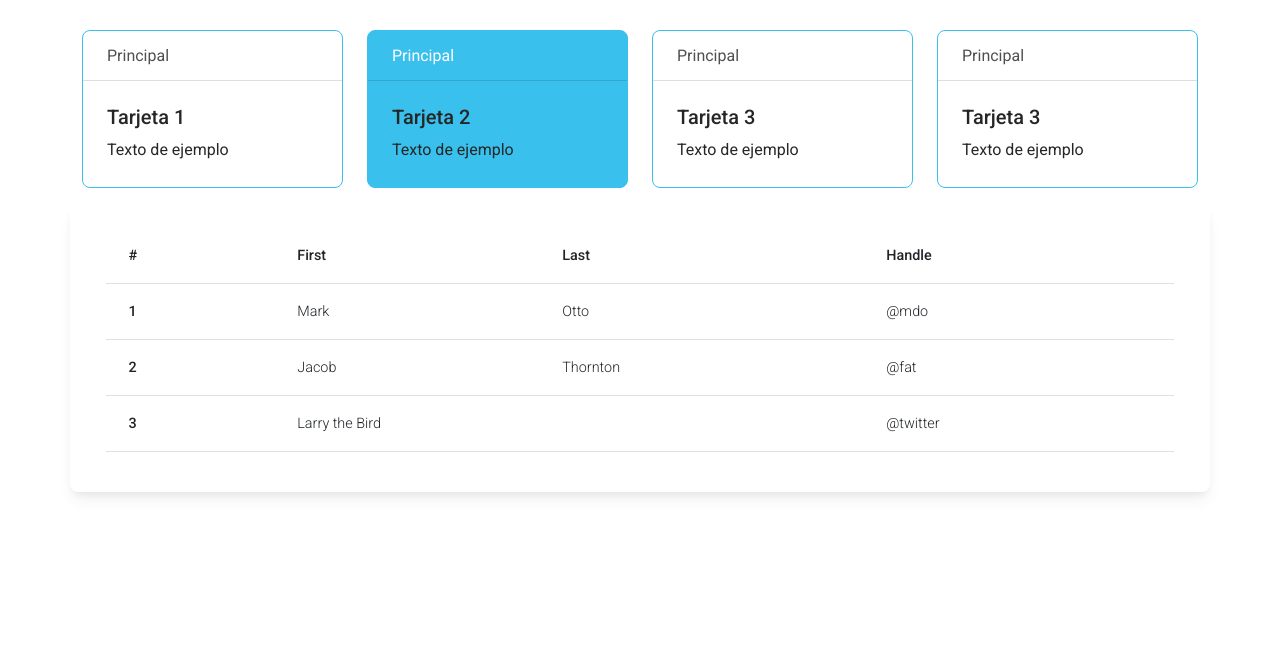
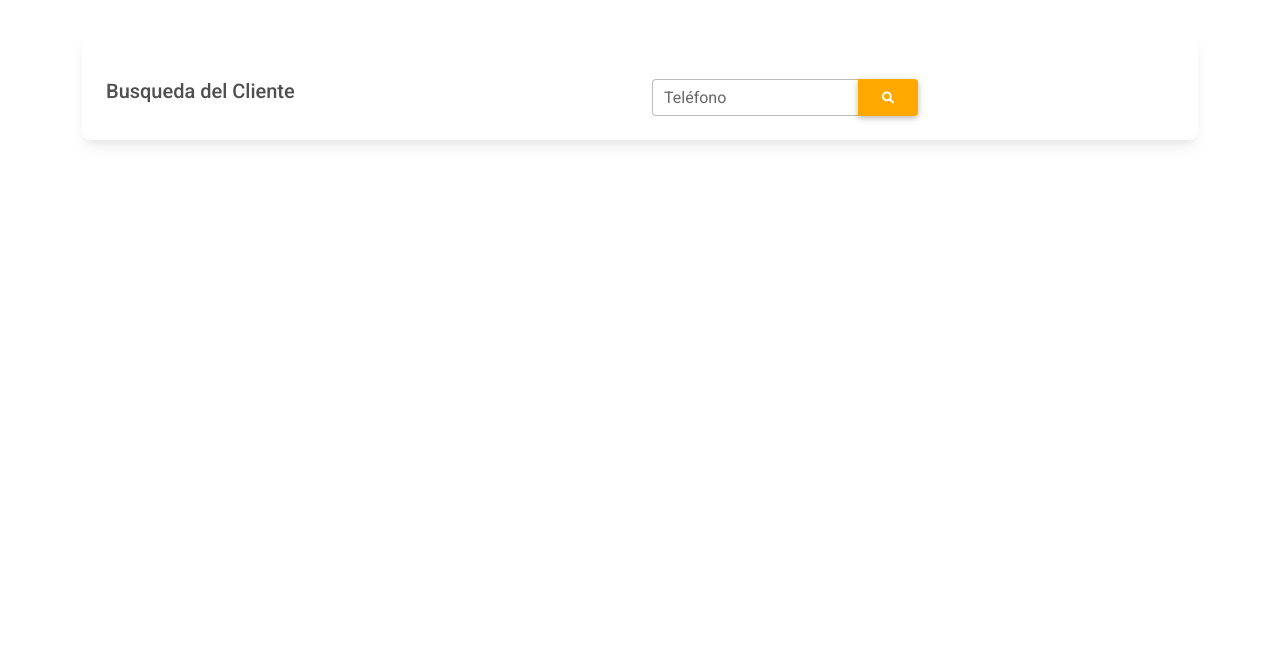
Before and after one commit to aydis20P/SocorritoMixcoacST, a Django app: template mockups/templates/principal.html in a window 1280 px wide. Shown: the part 148-800 px from the top of the page. Run offline with Django 3.2, Linux system fonts and the light colour scheme; the template is opened without the code that fills it, so the values that code supplies are empty; some libraries are stand-ins or nearby versions.

Commit message:
plantilla principal terminada, comienzo de plantilla busqueda-cliente

```diff
--- a/mockups/templates/base.html
+++ b/mockups/templates/base.html
@@ -3,9 +3,9 @@
 <xml:html>
     <head>
         <!-- Nav Bar -->
-        <nav class="navbar navbar-light bg-info">
+        <nav class="navbar navbar-light bg-warning">
             <div class="container-fluid">
-            <a class="navbar-brand" href="">
+            <a class="navbar-brand" href="/">
                 <img
                 src="{% static 'images/logo.jpg' %}"
                 height="100"
@@ -19,6 +19,7 @@
 
         {% block head %}
         <title>Mockups Socorrito</title>
+        <a>esto se puede sobre escribir</a>
         {% endblock head %}
 
         <!-- Font Awesome -->
--- a/mockups/templates/principal.html
+++ b/mockups/templates/principal.html
@@ -2,95 +2,38 @@
 {% load static %}
 
 {% block head %}
-    <title>Principal</title>
+    <title>Pedidos por teléfono</title>
 {% endblock head %}
 
 {% block content %}
-
     <div class="container">
         <div class="row">
             <div class="col-md">
-                <div class="card border border-info shadow-0 mb-3" style="max-width: 18rem">
-                    <div class="card-header">Principal</div>
-                    <div class="card-body text-dark">
-                    <h5 class="card-title">Tarjeta 1</h5>
-                    <p class="card-text">
-                        Texto de ejemplo
-                    </p>
+                <div class="card">
+                    <div class="card-body">
+                        <br>
+                        <div class="row">
+                            <div class="col-md">
+                                <h5>Busqueda del Cliente</h5>
+                            </div>
+                            <div class="col-md">
+                                <div class="input-group">
+                                    <div class="form-outline">
+                                      <input type="search" id="form1" class="form-control" />
+                                      <label class="form-label" for="form1">Teléfono</label>
+                                    </div>
+                                    <a href="busqueda-cliente" class="btn btn-warning">
+                                        <i class="fas fa-search"></i>
+                                    </a>
+                                </div>
+                            </div>
+                        </div>
                     </div>
-                </div>
-            </div>
-            <div class="col-md">
-                <div class="card border border-info text-white bg-info shadow-0 mb-3" style="max-width: 18rem">
-                    <div class="card-header">Principal</div>
-                    <div class="card-body text-dark">
-                    <h5 class="card-title">Tarjeta 2</h5>
-                    <p class="card-text">
-                        Texto de ejemplo
-                    </p>
-                    </div>
-                </div>
-            </div>
-            <div class="col-md">
-                <div class="card border border-info shadow-0 mb-3" style="max-width: 18rem">
-                    <div class="card-header">Principal</div>
-                    <div class="card-body text-dark">
-                    <h5 class="card-title">Tarjeta 3</h5>
-                    <p class="card-text">
-                        Texto de ejemplo
-                    </p>
-                    </div>
-                </div>
-            </div>
-            <div class="col-md">
-                <div class="card border border-info shadow-0 mb-3" style="max-width: 18rem">
-                    <div class="card-header">Principal</div>
-                    <div class="card-body text-dark">
-                    <h5 class="card-title">Tarjeta 3</h5>
-                    <p class="card-text">
-                        Texto de ejemplo
-                    </p>
-                    </div>
-                </div>
+                  </div>
             </div>
         </div>
         <div class="row">
-            <div class="card">
-                <div class="card-body">
-                    <div class="table-responsive">
-                        <table class="table">
-                            <thead>
-                              <tr>
-                                <th scope="col">#</th>
-                                <th scope="col">First</th>
-                                <th scope="col">Last</th>
-                                <th scope="col">Handle</th>
-                              </tr>
-                            </thead>
-                            <tbody>
-                              <tr>
-                                <th scope="row">1</th>
-                                <td>Mark</td>
-                                <td>Otto</td>
-                                <td>@mdo</td>
-                              </tr>
-                              <tr>
-                                <th scope="row">2</th>
-                                <td>Jacob</td>
-                                <td>Thornton</td>
-                                <td>@fat</td>
-                              </tr>
-                              <tr>
-                                <th scope="row">3</th>
-                                <td colspan="2">Larry the Bird</td>
-                                <td>@twitter</td>
-                              </tr>
-                            </tbody>
-                        </table>
-                    </div>
-                </div>
-            </div>
+
         </div>
     </div>
-
 {% endblock content %}
--- a/mockups/urls.py
+++ b/mockups/urls.py
@@ -3,4 +3,5 @@ from . import views
 
 urlpatterns = [
     path('', views.principal, name="principal"),
+    path('busqueda-cliente', views.busqueda_cliente, name="busqueda-cliente"),
 ]
```
Also changed, not shown: mockups/templates/busqueda-cliente.html (added, +31 -0 lines), mockups/views.py (+8 -0 lines).
